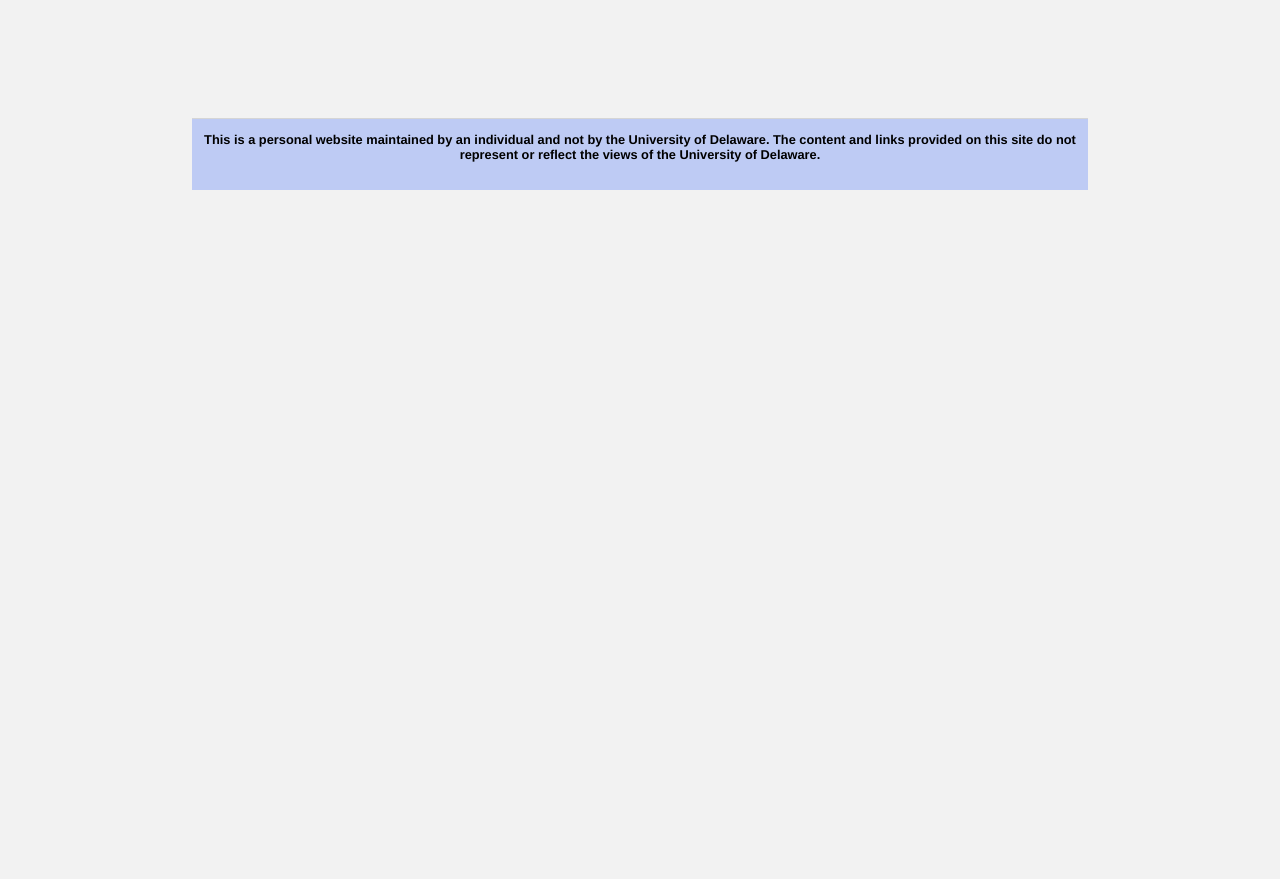
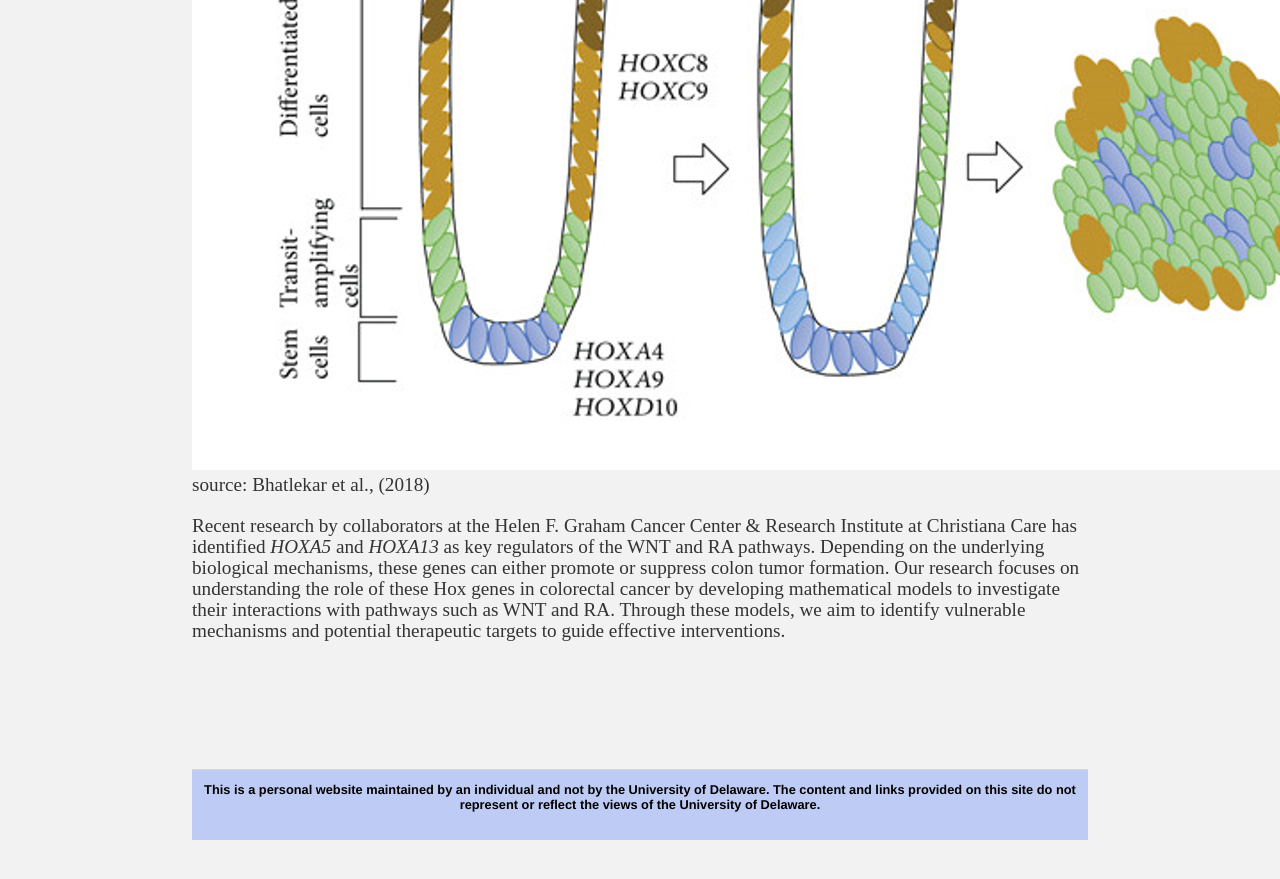
Before and after one commit to kataboh/kataboh.github.io, a Jekyll site: the page built from research.html, in a window 1280 px wide and 900 px high, scrolled down 729 px. Shown: the top 879 px of the window. Built offline with Jekyll 4.4.1, drawn with Linux system fonts in a browser that asks for light colours; before the commit the page ends 979 px from its top, so only the background shows below that.

Commit message:
Update research.html

```diff
--- a/research.html
+++ b/research.html
@@ -20,7 +20,8 @@
 		<br>
 
 	<p><em>Hox</em> genes are critical transcription factors that play a central role in both embryonic development and tumorigenesis. In humans, <em>39 Hox genes</em> are grouped into four clusters—<em>HOXA</em>, <em>HOXB</em>, <em>HOXC</em>, and <em>HOXD</em>—located on chromosomes 7, 17, 12, and 2, respectively. <p>
-
+	<img src="images/hox_colon_cell.jpg" alt=img ><br>
+	source: Bhatlekar et al., (2018)
 	<p>Recent research by collaborators at the Helen F. Graham Cancer Center & Research Institute at Christiana Care has identified <em>HOXA5</em> and <em>HOXA13</em> as key regulators of the WNT and RA pathways. Depending on the underlying biological mechanisms, these genes can either promote or suppress colon tumor formation.
 
      Our research focuses on understanding the role of these Hox genes in colorectal cancer by developing mathematical models to investigate their interactions with pathways such as WNT and RA. Through these models, we aim to identify vulnerable mechanisms and potential therapeutic targets to guide effective interventions.</p>
```
